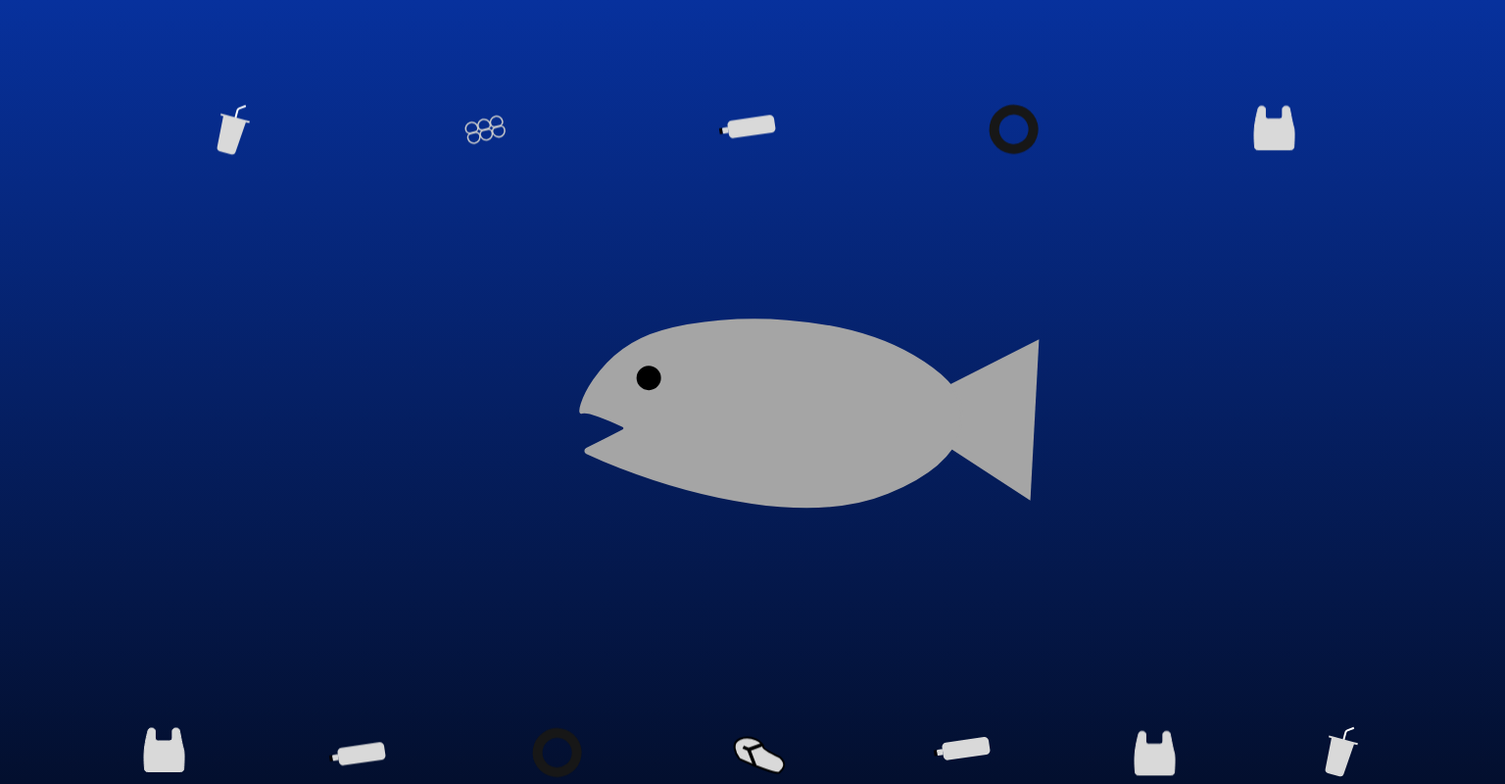
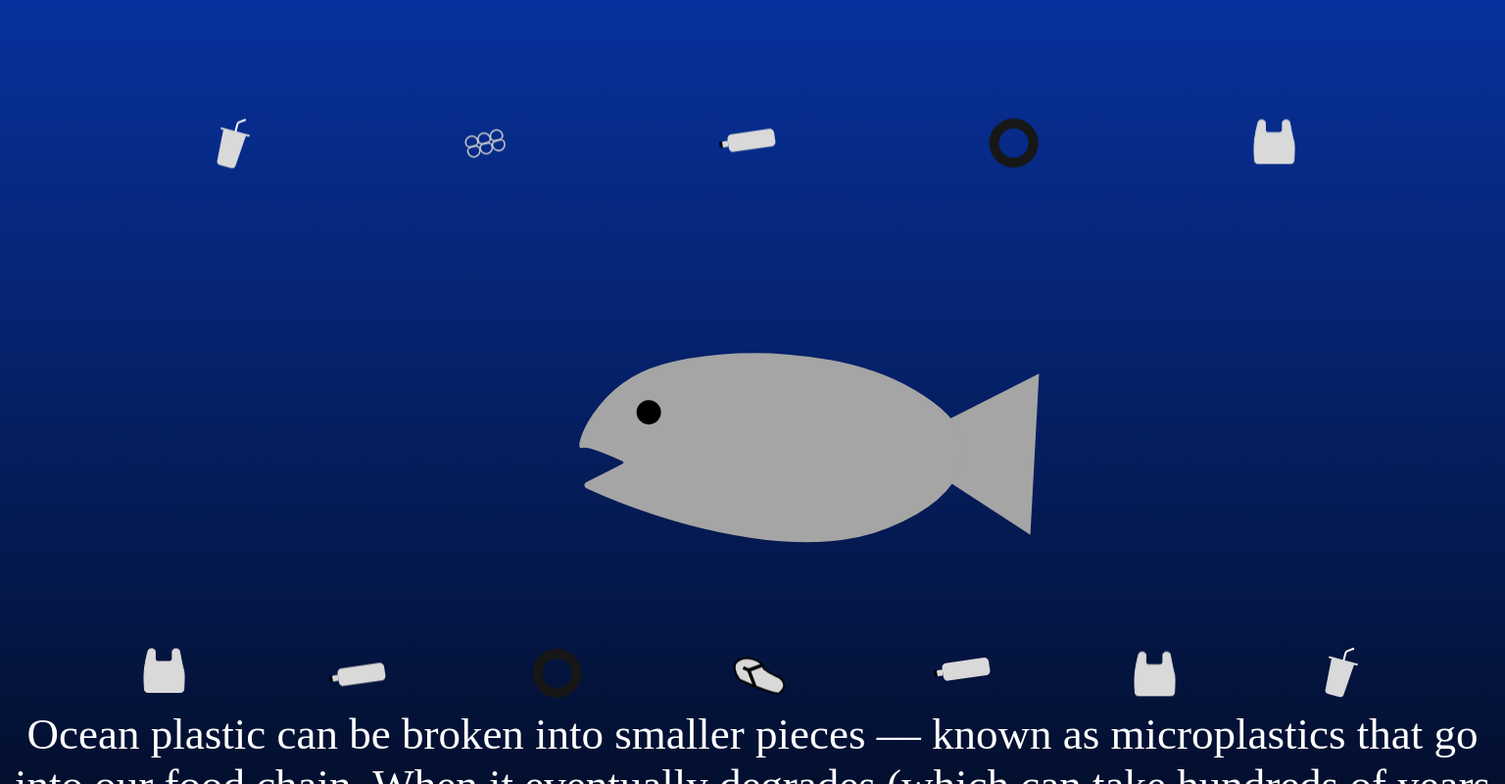
Before and after one commit to AdvancedCSS2024/idg1292-2024-oblig3-group_12, a website with bundled scripts: page index.html in a window 1536 px wide. Shown: the whole page at 98% size. Built offline with nearby package versions, Linux system fonts and the light colour scheme; files whose address does not match are found by name.

Commit message:
style: responsiveness

```diff
--- a/assets/styles/scss/base/_base.scss
+++ b/assets/styles/scss/base/_base.scss
@@ -18,7 +18,7 @@
 
 @media screen and (min-width: 1400px) {
   html {
-      font-size: 40px;
+      font-size: 45px;
   }
 }
 
@@ -55,7 +55,7 @@
     display: flex;
     justify-content: center;
     justify-content: space-evenly;
-    margin-top: 7.5rem;
+    margin-top: 3.5rem;
   }
 
   & .Microplastic {
```
Also changed, not shown: assets/styles/style.css.
